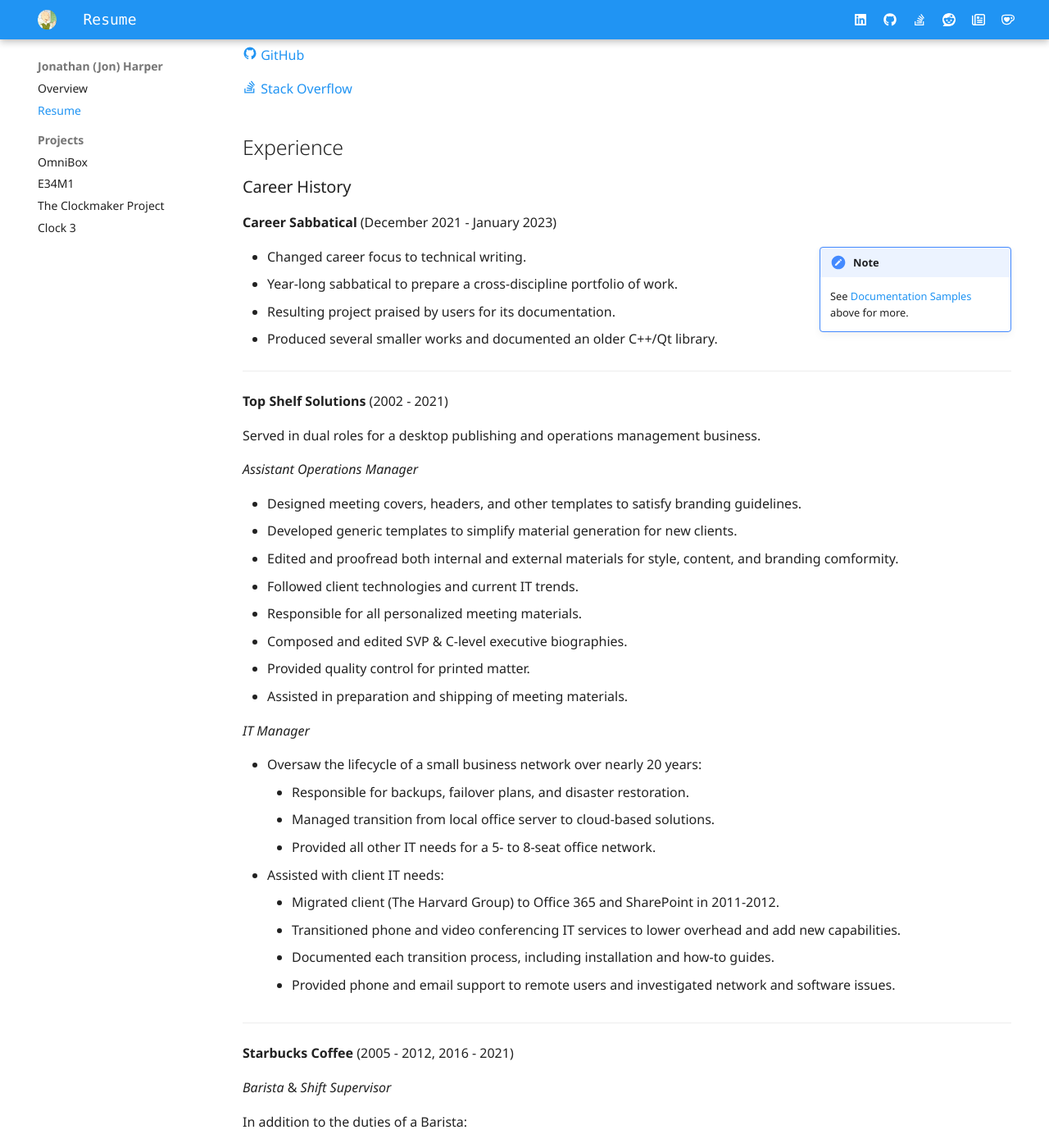
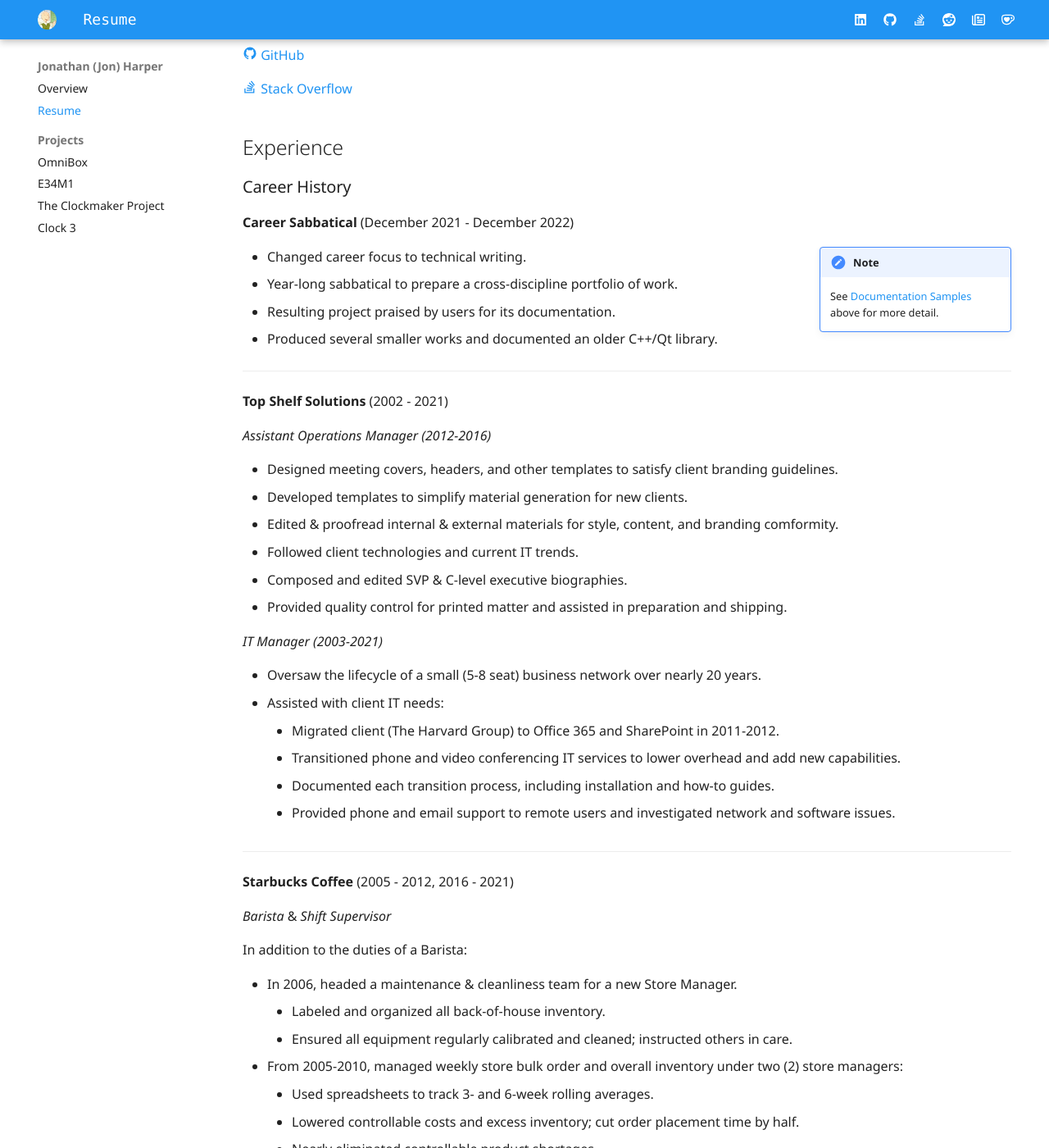
Before and after one commit to jon-harper/jon-harper.github.io, an MkDocs documentation site: the page built from docs/resume.md, in a window 1280 px wide and 1400 px high, scrolled down 1476 px. Shown: the whole window at 82% size. Built offline with MkDocs 1.6.1 and Material for MkDocs 9.7.7, drawn with Linux system fonts in a browser that asks for light colours; some of the changed text lies outside the part shown.

Commit message:
Minor edits

```diff
--- a/docs/resume.md
+++ b/docs/resume.md
@@ -42,8 +42,8 @@
 ------
 ### Documentation Samples
 
-- **[OmniBox](https://jon-harper.github.io/OmniBox)**: 3D printer electronics case; extensive documentation includes illustrations and full assembly instructions.
-- **[E34M1](https://jon-harper.github.io/E34M1/)**: modified 3D printer toolhead; documentation has a lightweight layout for a small project.
+- **[OmniBox](https://jon-harper.github.io/OmniBox)**: 3D printer electronics case; documentation includes illustrations and assembly instructions.
+- **[E34M1](https://jon-harper.github.io/E34M1/)**: modified 3D printer toolhead; small project with lightweight documentation.
 - **[QExt](https://jon-harper.github.io/)**: C++/Qt library documented with Doxygen.
 
 ### Technical Q&A
@@ -67,9 +67,9 @@
 
 ### Career History
 
-**Career Sabbatical** (December 2021 - January 2023)
+**Career Sabbatical** (December 2021 - December 2022)
 !!! note inline end
-    See [Documentation Samples](#documentation-samples) above for more.
+    See [Documentation Samples](#documentation-samples) above for more detail.
 
 - Changed career focus to technical writing.
 - Year-long sabbatical to prepare a cross-discipline portfolio of work.
@@ -79,25 +79,18 @@
 ------
 **Top Shelf Solutions** (2002 - 2021)
 
-Served in dual roles for a desktop publishing and operations management business.
+*Assistant Operations Manager (2012-2016)*
 
-*Assistant Operations Manager*
+- Designed meeting covers, headers, and other templates to satisfy client branding guidelines.
+- Developed templates to simplify material generation for new clients.
+- Edited & proofread internal & external materials for style, content, and branding comformity.
+- Followed client technologies and current IT trends.
+- Composed and edited SVP & C-level executive biographies.
+- Provided quality control for printed matter and assisted in preparation and shipping.
 
-- Designed meeting covers, headers, and other templates to satisfy branding guidelines.
-- Developed generic templates to simplify material generation for new clients.
-- Edited and proofread both internal and external materials for style, content, and branding comformity.
-- Followed client technologies and current IT trends.
-- Responsible for all personalized meeting materials.
-- Composed and edited SVP & C-level executive biographies.
-- Provided quality control for printed matter.
-- Assisted in preparation and shipping of meeting materials.
+*IT Manager (2003-2021)*
 
-*IT Manager*
-
-- Oversaw the  lifecycle of a small business network over nearly 20 years:
-    - Responsible for backups, failover plans, and disaster restoration.
-    - Managed transition from local office server to cloud-based solutions.
-    - Provided all other IT needs for a 5- to 8-seat office network.
+- Oversaw the  lifecycle of a small (5-8 seat) business network over nearly 20 years.
 - Assisted with client IT needs:
     - Migrated client (The Harvard Group) to Office 365 and SharePoint in 2011-2012.
     - Transitioned phone and video conferencing IT services to lower overhead and add new capabilities.
--- a/mkdocs.yml
+++ b/mkdocs.yml
@@ -65,7 +65,6 @@
 
 nav:
   - index.md
-  # - about.md
   - resume.md
   - Projects:
     - projects/omnibox.md
```
Also changed, not shown: other parts of docs/resume.md (+1 -1 lines).
